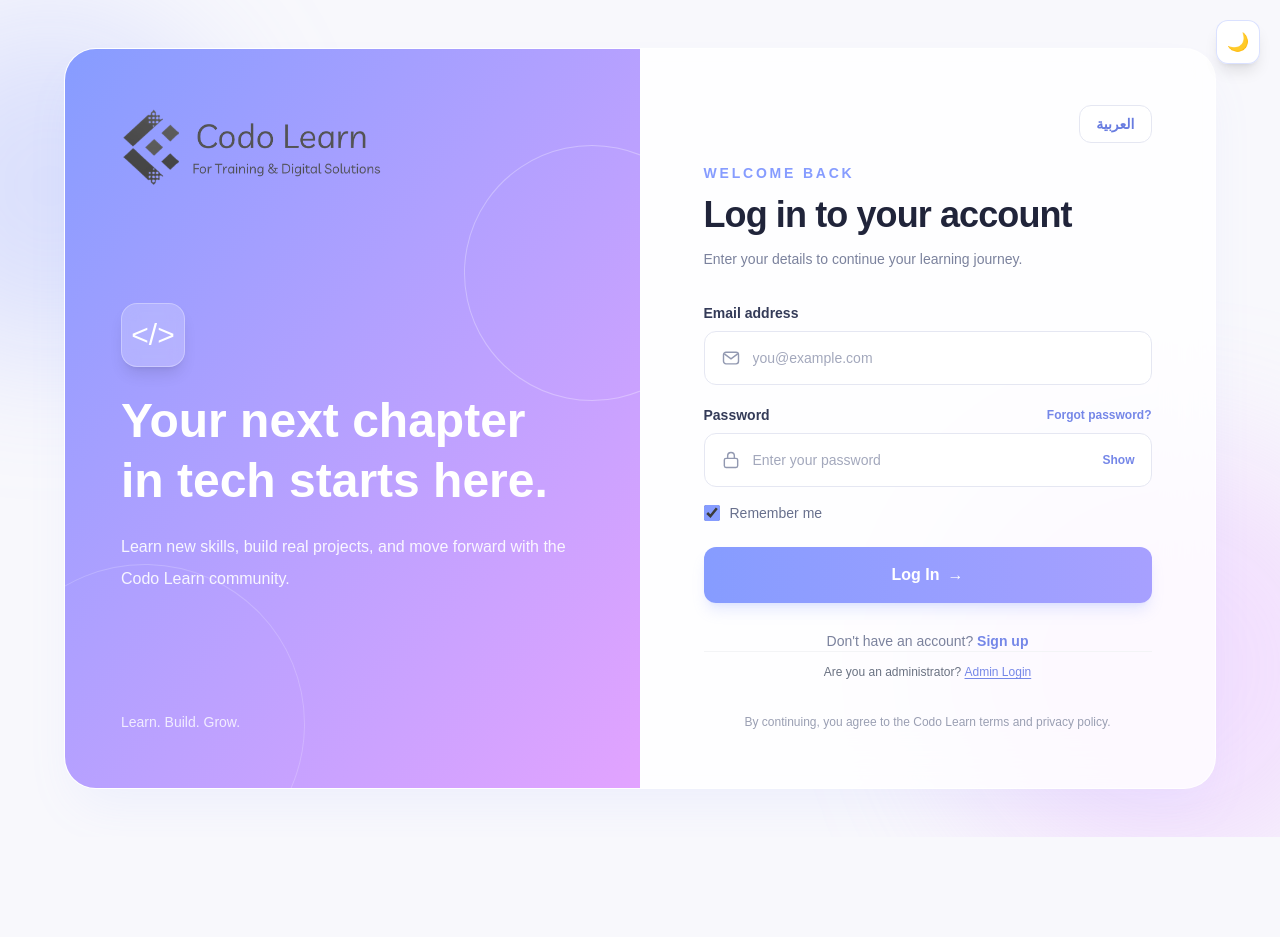
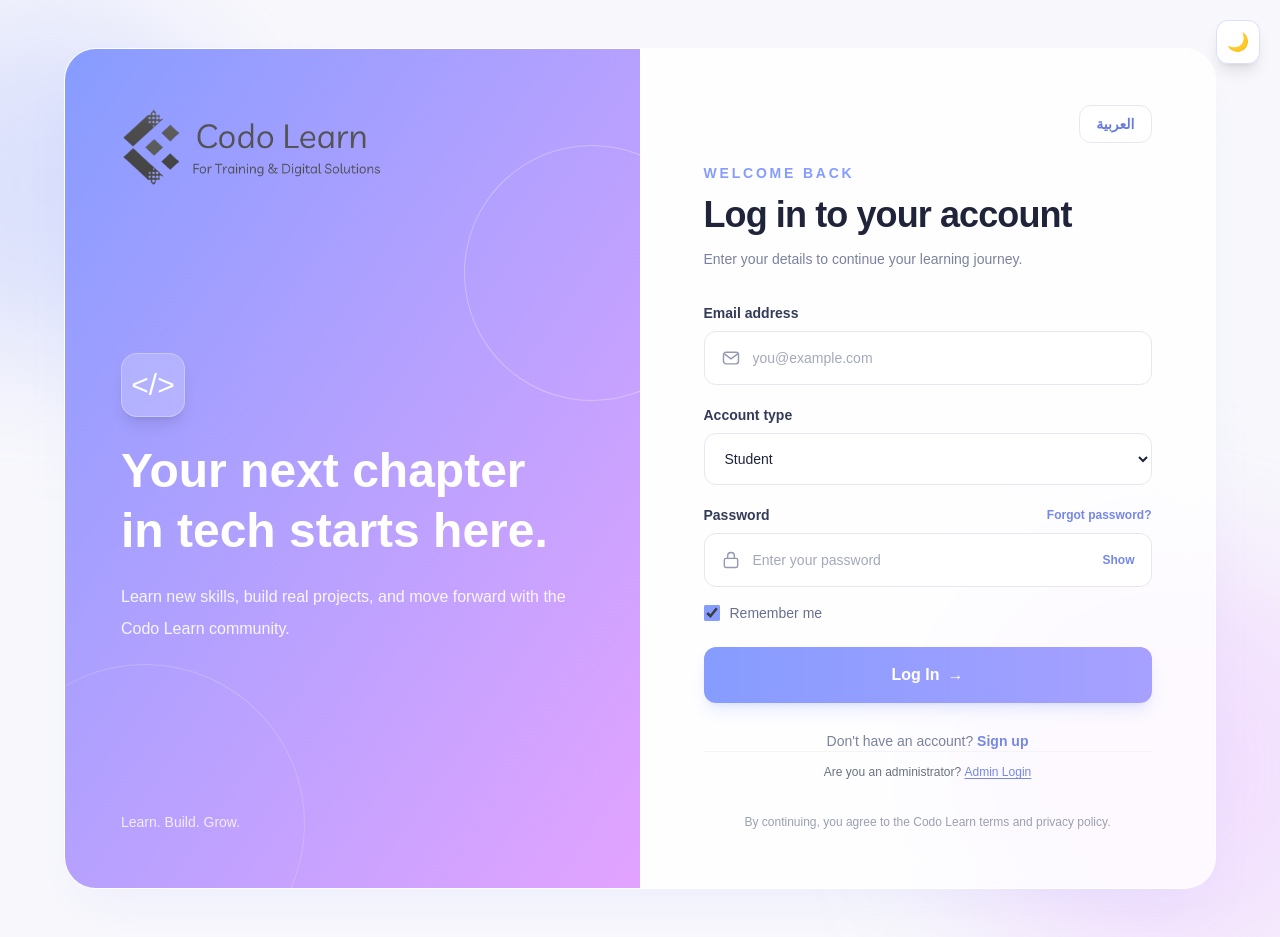
Before and after one commit to osamaa7med-10/codo-learn, a Next.js app: page /login in a window 1280 px wide. Before the commit the page ends 837 px from the top, so only its background shows below. Built offline with nearby package versions, Linux system fonts and the light colour scheme.

Commit message:
Route signed-in users to role-specific dashboards

```diff
--- a/app/login/page.tsx
+++ b/app/login/page.tsx
@@ -2,6 +2,7 @@
 "use client";
 
 import { useState, type FormEvent } from "react";
+import { useRouter } from "next/navigation";
 import Link from "next/link";
 import { motion } from "motion/react";
 import { useLanguage, useTheme } from "../../context/LanguageContext";
@@ -43,6 +44,7 @@ const translations: Record<string, string> = {
 };
 
 export default function LoginPage() {
+    const router = useRouter();
     const { theme, toggleTheme } = useTheme();
     const { language, setLanguage, direction } = useLanguage();
     const isArabic = language === "ar";
@@ -51,6 +53,7 @@ export default function LoginPage() {
         isArabic ? translations[value] ?? value : value;
 
     const [email, setEmail] = useState("");
+    const [accountRole, setAccountRole] = useState<"student" | "instructor" | "employee" | "client" | "admin">("student");
     const [password, setPassword] = useState("");
     const [showPassword, setShowPassword] = useState(false);
     const [rememberMe, setRememberMe] = useState(true);
@@ -83,9 +86,20 @@ export default function LoginPage() {
         // Demo session only; connect this to backend authentication later.
         const targetStorage = rememberMe ? localStorage : sessionStorage;
         targetStorage.setItem("codo-user-session", email.trim());
-        (rememberMe ? sessionStorage : localStorage).removeItem("codo-user-session");
+        targetStorage.setItem("codo-user-role", accountRole);
+        const otherStorage = rememberMe ? sessionStorage : localStorage;
+        otherStorage.removeItem("codo-user-session");
+        otherStorage.removeItem("codo-user-role");
         window.dispatchEvent(new Event("codo-auth-change"));
-        setMessage("Your form is valid. Backend authentication is not connected yet.");
+
+        const dashboardRoutes = {
+            student: "/student-dashboard",
+            instructor: "/instructor-dashboard",
+            employee: "/employee-dashboard",
+            client: "/client-dashboard",
+            admin: "/admin-dashboard",
+        } as const;
+        router.push(dashboardRoutes[accountRole]);
     }
 
     return (
@@ -283,6 +297,20 @@ export default function LoginPage() {
                                 </div>
                             </div>
 
+                            {/* Account Role */}
+                            <div className="mb-5">
+                                <label htmlFor="accountRole" className="mb-2 block text-sm font-semibold text-[#343B58]">
+                                    {isArabic ? "نوع الحساب" : "Account type"}
+                                </label>
+                                <select id="accountRole" value={accountRole} onChange={(event) => setAccountRole(event.target.value as typeof accountRole)} className="w-full rounded-xl border border-[#E5E7F2] bg-white px-4 py-4 text-sm text-[#20243A] outline-none transition focus:border-[#869CFF] focus:ring-4 focus:ring-[#869CFF]/10">
+                                    <option value="student">{isArabic ? "طالب" : "Student"}</option>
+                                    <option value="instructor">{isArabic ? "مدرب" : "Instructor"}</option>
+                                    <option value="employee">{isArabic ? "موظف" : "Employee"}</option>
+                                    <option value="client">{isArabic ? "عميل" : "Client"}</option>
+                                    <option value="admin">{isArabic ? "مسؤول النظام" : "Admin"}</option>
+                                </select>
+                            </div>
+
                             {/* Password */}
                             <div className="mb-4">
                                 <div className="mb-2 flex items-center justify-between gap-3">
```
